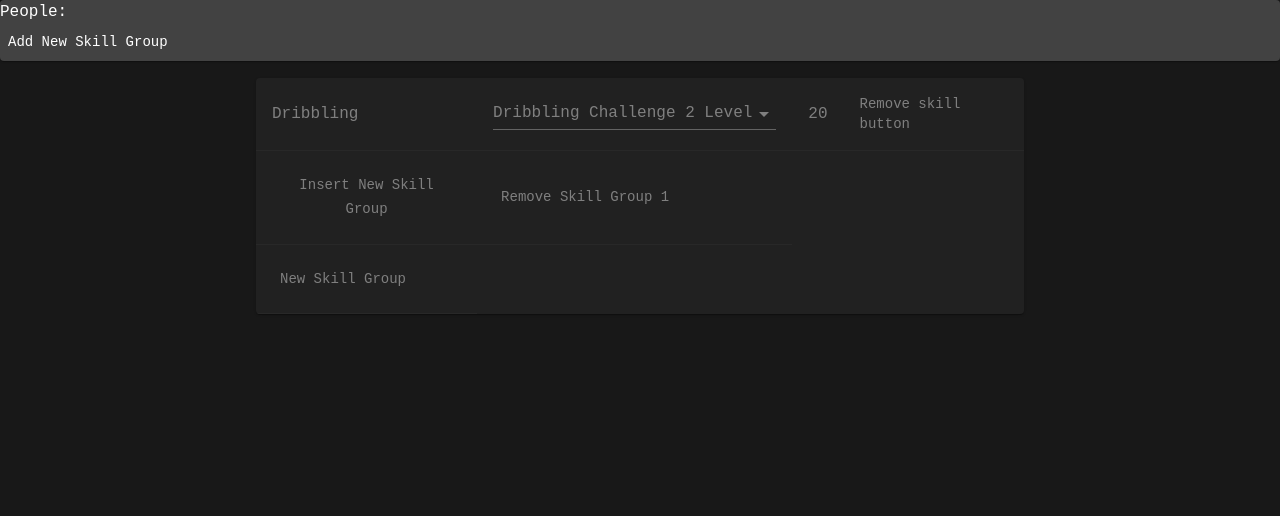
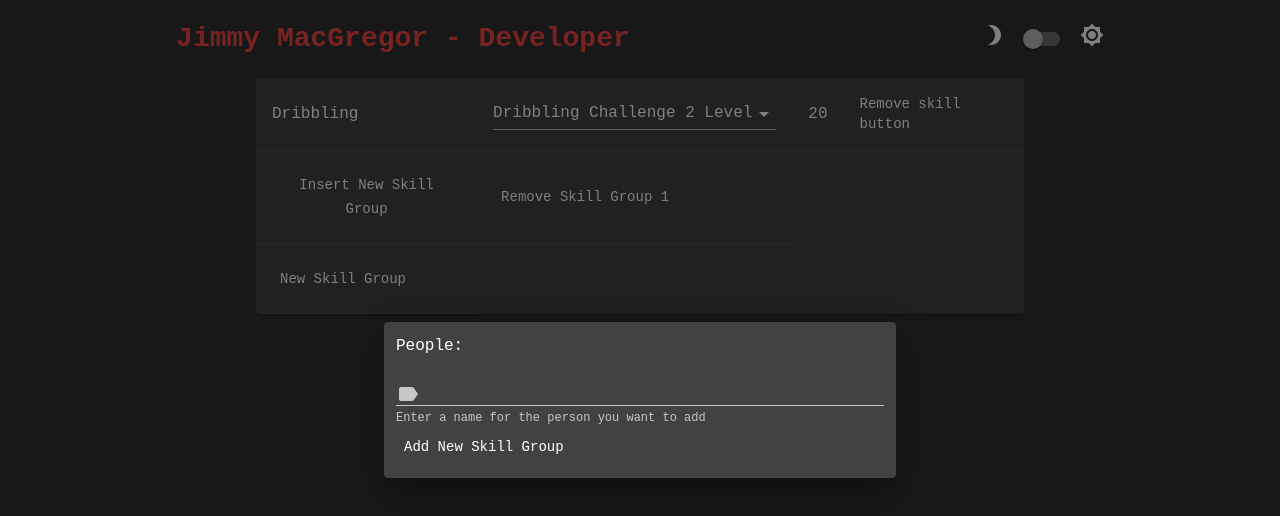
Before and after one commit to MymmiJ/personal-site, a React app: page /RocketLeagueProgressTracker in a window 1280 px wide. Both pictures are taken after a click on the button "New Skill Group". Shown: the top 516 px of the page. Built offline with nearby package versions, Linux system fonts and the light colour scheme.

Commit message:
Add People forms for skill group management

```diff
--- a/package.json
+++ b/package.json
@@ -60,6 +60,7 @@
     "sass-loader": "^10.0.5",
     "semver": "7.3.2",
     "style-loader": "1.3.0",
+    "styled-components": "^5.3.6",
     "terser-webpack-plugin": "4.2.3",
     "ts-pnp": "1.2.0",
     "url-loader": "4.1.1",
--- a/src/RocketLeagueProgressTracker/Forms/PeopleForm.js
+++ b/src/RocketLeagueProgressTracker/Forms/PeopleForm.js
@@ -1,9 +1,23 @@
 import { Typography } from "@material-ui/core"
 import { PersonForm } from "./PersonForm"
 
-export const PeopleForm = ({ people = [] }) => {
+export const PeopleForm = ({ people = [], updatePeople }) => {
+    const updatePerson = (i) => (person) => {
+        if(person) {
+            updatePeople([...people.slice(0,i), person, ...people.slice(i+1)]);
+        } else {
+            console.log(person);
+            updatePeople([...people.slice(0,i), ...people.slice(i+1)]);
+        }
+    }
+    const peoplePlusNext = [...people, { name: '' }];
     return <>
         <Typography>People:</Typography>
-        { people.map((person, i) => <PersonForm person={person} key={i} />)}
+        { peoplePlusNext.map((person, i) =>
+            <PersonForm
+                person={person}
+                updatePerson={updatePerson(i)}
+                key={i}
+            />)}
     </>
 }
--- a/src/RocketLeagueProgressTracker/Forms/PersonForm.js
+++ b/src/RocketLeagueProgressTracker/Forms/PersonForm.js
@@ -1,11 +1,22 @@
-import { FormControl, Input, InputLabel } from "@material-ui/core";
+import { FormControl, FormHelperText, Input, InputLabel } from "@material-ui/core";
 import { Label } from "@material-ui/icons";
 
 export const PersonForm = ({ person, updatePerson = () => {} }) => {
     return person ?
     <FormControl>
-        <InputLabel><Label/>Name:</InputLabel>
-        <Input value={person.name ?? ''} onChange={({ target: { value } }) => updatePerson({...person, name: value })} />
+        <InputLabel htmlFor='person-name-input'><Label alt='Name'/></InputLabel>
+        <Input
+            id='person-name-input'
+            value={person.name ?? ''}
+            onChange={({ target: { value } }) => {
+                if(value && value.length >= 1) {
+                    return updatePerson({...person, name: value })
+                }
+                return updatePerson(null);
+            }}
+            aria-describedby='person-name-helper-text'
+        />
+        <FormHelperText id='person-name-helper-text'>Enter a name for the person you want to add</FormHelperText>
     </FormControl>:
     null;
 }
--- a/src/RocketLeagueProgressTracker/Forms/SkillGroupForm.js
+++ b/src/RocketLeagueProgressTracker/Forms/SkillGroupForm.js
@@ -4,9 +4,17 @@ import { PersonForm } from "./PersonForm";
 import { SkillForm } from "./SkillForm";
 
 export const SkillGroupForm = ({ skillGroup, updateSkillGroup }) => {
+    const updatePeople = (people) => updateSkillGroup({
+        ...skillGroup,
+        people,
+    });
+    const updateActivePerson = (activePerson) => updateSkillGroup({
+        ...skillGroup,
+        activePerson,
+    });
     return <FormGroup>
         <SkillForm />
-        <PeopleForm />
-        <PersonForm />
+        <PeopleForm people={skillGroup?.people} updatePeople={updatePeople} />
+        <PersonForm person={skillGroup?.activePerson?.name ?? null} updatePerson={updateActivePerson} />
     </FormGroup>;
 }
--- a/src/RocketLeagueProgressTracker/Modals/AddItemModals/NewSkillGroupModal.js
+++ b/src/RocketLeagueProgressTracker/Modals/AddItemModals/NewSkillGroupModal.js
@@ -1,27 +1,28 @@
-import { Button, Modal, Paper } from "@material-ui/core";
+import { Button, Dialog } from "@material-ui/core";
 import { useState } from "react";
+import styled from "styled-components";
 import { skillGroupMaker } from "../../Factories/skillGroupMaker";
 import { SkillGroupForm } from "../../Forms/SkillGroupForm";
 import { addNewSkillGroupAction } from "../../Reducers/Actions/addNewSkillGroupAction";
 
-export const NewSkillGroupModal = ({ dispatch, showModal, anchorEl }) => {
+const SkillGroupFormContainer = styled.div`
+    padding: 12px;
+`
+
+export const NewSkillGroupModal = ({ dispatch, showModal }) => {
     const [skillGroupToCreate, setSkillGroupToCreate] = useState(skillGroupMaker());
     const addNewSkillGroup = () => {
         dispatch(addNewSkillGroupAction(skillGroupToCreate));
         setSkillGroupToCreate(skillGroupMaker());
     }
-    return <Modal
+    return <Dialog
+            PaperProps={{ style: { width: '40%' } }}
             open={showModal}
             onClose={() => dispatch()}
-            sx={{
-                minWidth: 200,
-                p: 12
-            }}
         >
-            <Paper>
-
-                <SkillGroupForm skillGroup={skillGroupToCreate} updateSkillGroup={setSkillGroupToCreate} />
-                <Button onClick={addNewSkillGroup}>Add New Skill Group</Button>
-            </Paper>
-        </Modal>;
+        <SkillGroupFormContainer>
+            <SkillGroupForm skillGroup={skillGroupToCreate} updateSkillGroup={setSkillGroupToCreate} />
+            <Button onClick={addNewSkillGroup}>Add New Skill Group</Button>
+        </SkillGroupFormContainer>
+    </Dialog>;
 };
```
Also changed, not shown: 1 other file (tests, documents, lock files or other folders).
